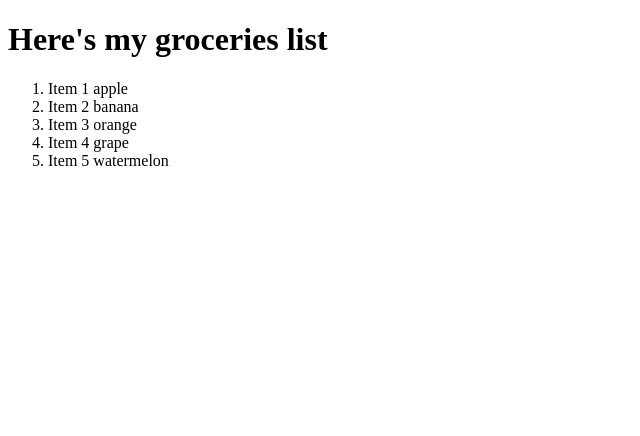
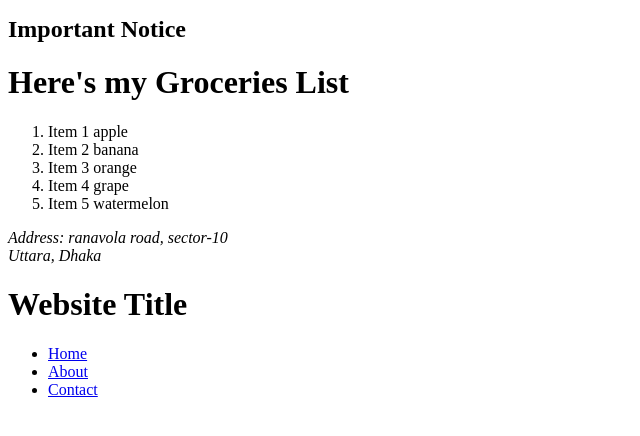
Before and after one commit to ayakobarira/HTML, a plain HTML site: page formatting.html in a window 1280 px wide. Shown: the whole page, without its empty margins (0-640 px from the left). Drawn offline with Linux system fonts and the light colour scheme.

Commit message:
Add files via upload

```diff
--- a/formatting.html
+++ b/formatting.html
@@ -1,14 +1,34 @@
 <!DOCTYPE html>
 <html lang="en">
-    <body>
-   <h1>Here's my groceries list</h1>
-   <ol>
-      <li>Item 1 apple</li>
-      <li>Item 2 banana</li>
+<head>
+    <meta charset="UTF-8">
+    <title>Groceries and Website</title>
+</head>
+<body>
+   <p><span style="font-size: 24px; color: black; text-align: center; font-weight: bold;">Important Notice</span></p>
+    <h1>Here's my Groceries List</h1>
+    <ol>
+        <li>Item 1 apple</li>
+        <li>Item 2 banana</li>
         <li>Item 3 orange</li>
         <li>Item 4 grape</li>
         <li>Item 5 watermelon</li>
+    </ol>
 
-   </ol>
+    <address>
+        Address: ranavola road, sector-10<br>
+        Uttara, Dhaka
+    </address>
+
+    <header>
+        <h1>Website Title</h1>
+        <nav>
+            <ul>
+                <li><a href="#">Home</a></li>
+                <li><a href="#">About</a></li>
+                <li><a href="#">Contact</a></li>
+            </ul>
+        </nav>
+    </header>
 </body>
 </html>
```
